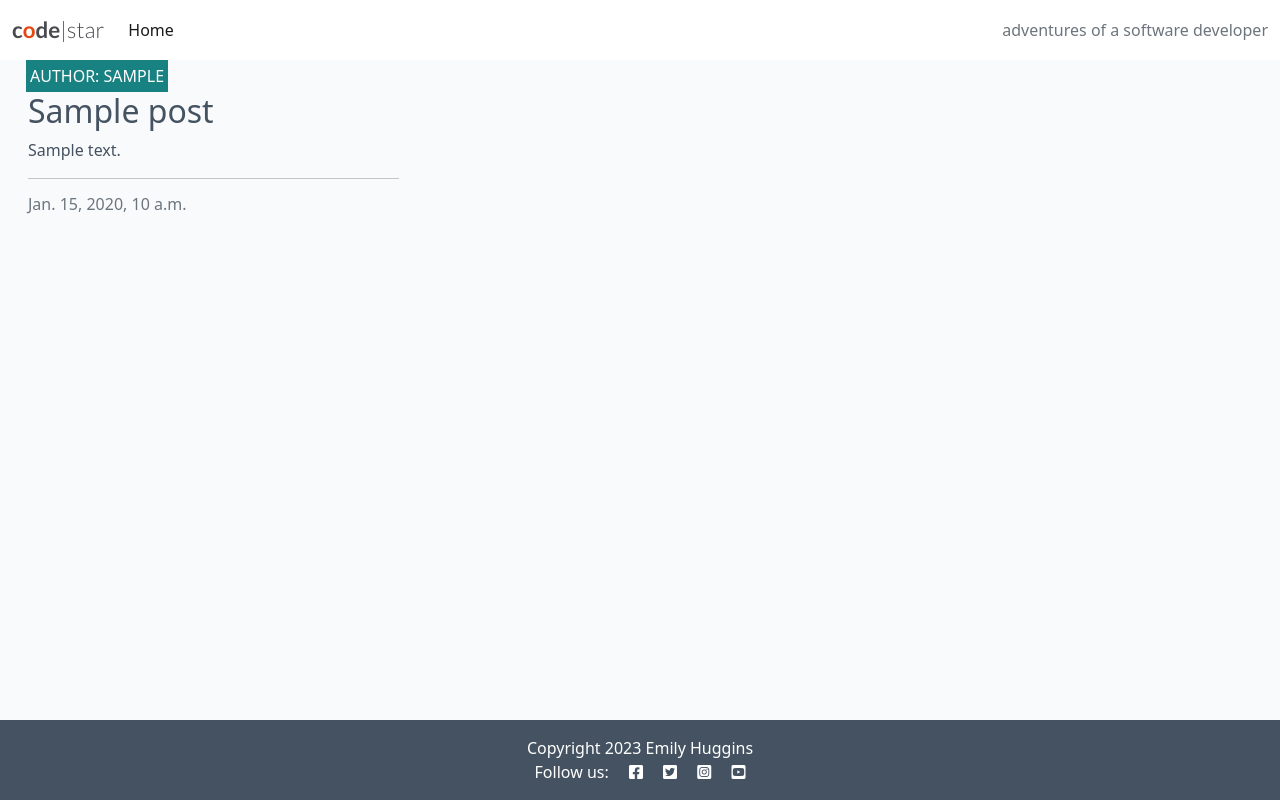
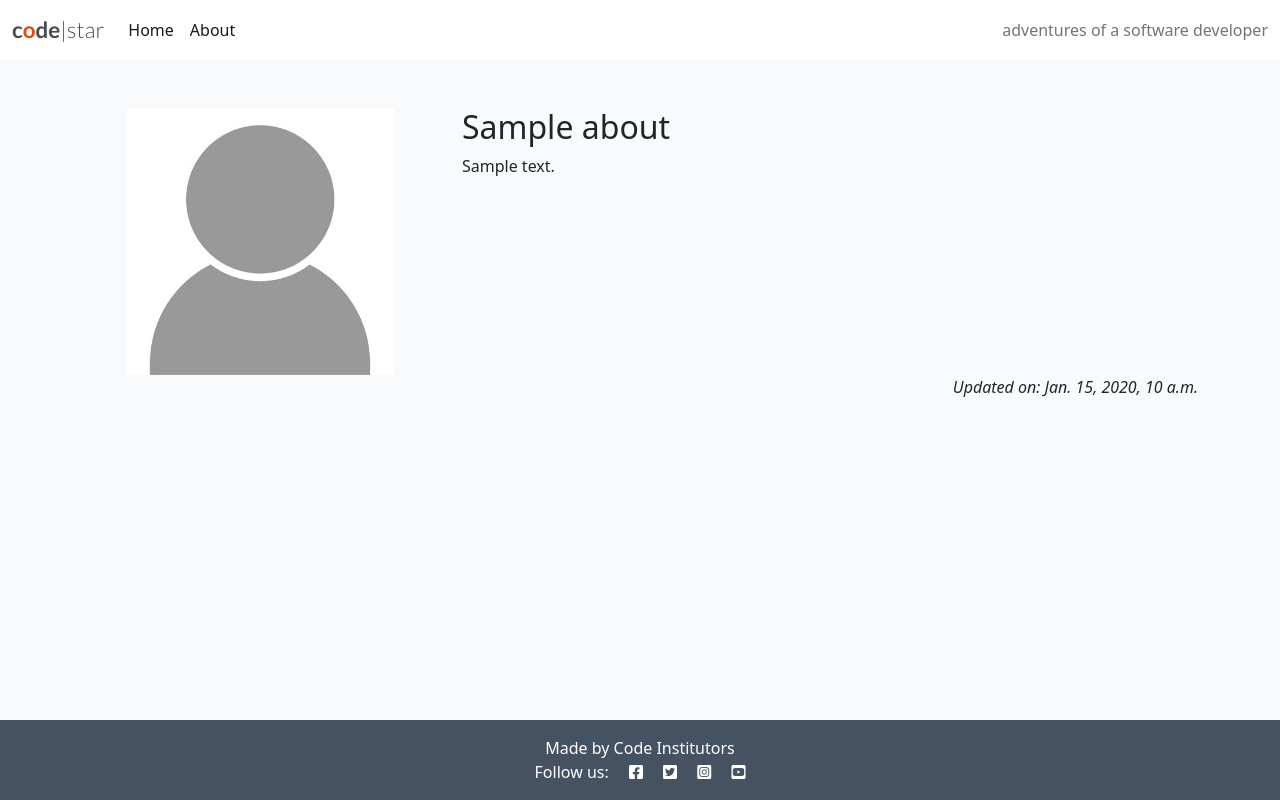
Before and after one commit to Emilyhugs/django-blog, a Django app: page / in a window 1280 px wide. Run offline with Django 4.2, Linux system fonts and the light colour scheme; tables that the repository leaves empty hold one stand-in row (values such as "Sample post").

Commit message:
made migrations for the about model, add template and urls where needed. About page now complete and functional

```diff
--- /dev/null
+++ b/about/templates/about/about.html
@@ -0,0 +1,23 @@
+{% extends 'base.html' %}
+{% block content %}
+{% load static %}
+<div class="container mt-5">
+    <div class="row">
+        <div class="col-4 text-center">
+            <img src="{% static 'images/nobody.jpg' %}" width="75%">
+        </div>
+        <div class="col-8">
+            <!-- Title goes between these h2 tags -->
+            <h2>{{ about.title }}</h2>
+            <!-- Content goes directly underneath this -->
+            {{ about.content | safe }}
+        </div>
+    </div>
+    <div class="row">
+        <div class="col text-right">
+            <!-- Updated on field goes in here -->
+            <p class="text-end"><em>Updated on: {{ about.updated_on }}</em></p>
+        </div>
+      </div>
+</div>
+{% endblock content %}
--- /dev/null
+++ b/about/urls.py
@@ -0,0 +1,6 @@
+from . import views
+from django.urls import path
+
+urlpatterns = [
+    path('', views.about_me, name='about'),
+]
--- a/about/views.py
+++ b/about/views.py
@@ -1,3 +1,14 @@
 from django.shortcuts import render
+from .models import About
+# Create your views here.
+def about_me(request):
+    """
+    Renders the About page
+    """
+    about = About.objects.all().order_by('-updated_on').first()
 
-# Create your views here.
+    return render(
+        request,
+        "about/about.html",
+        {"about": about},
+    )
--- a/codestar/urls.py
+++ b/codestar/urls.py
@@ -20,6 +20,7 @@
 
 
 urlpatterns = [
+    path("", include("about.urls"), name="about-urls"),
     path('admin/', admin.site.urls),
     path('summernote/', include('django_summernote.urls')),
     path("", include("blog.urls"), name="blog-urls"),
--- a/templates/base.html
+++ b/templates/base.html
@@ -1,5 +1,6 @@
 {% load static %}
 {% url 'home' as home_url %}
+{% url 'about' as about_url %}
 
 <!DOCTYPE html>
 <html class="h-100" lang="en">
@@ -40,6 +41,15 @@
                         <a class="nav-link {% if request.path == home_url %}active{% endif %}" aria-current="page"
                             href="{% url 'home' %}">Home</a>
                     </li>
+                    <li class="nav-item">
+                        <a
+                          class="nav-link
+                          {% if request.path == about_url %}active{%endif%}"
+                          aria-current="page"
+                          href="{% url 'about' %}"
+                          >About</a
+                        >
+                      </li>
 
                 </ul>
                 <span class="navbar-text text-muted">
```
Also changed, not shown: about/migrations/0001_initial.py (added), static/images/nobody.jpg (added).
